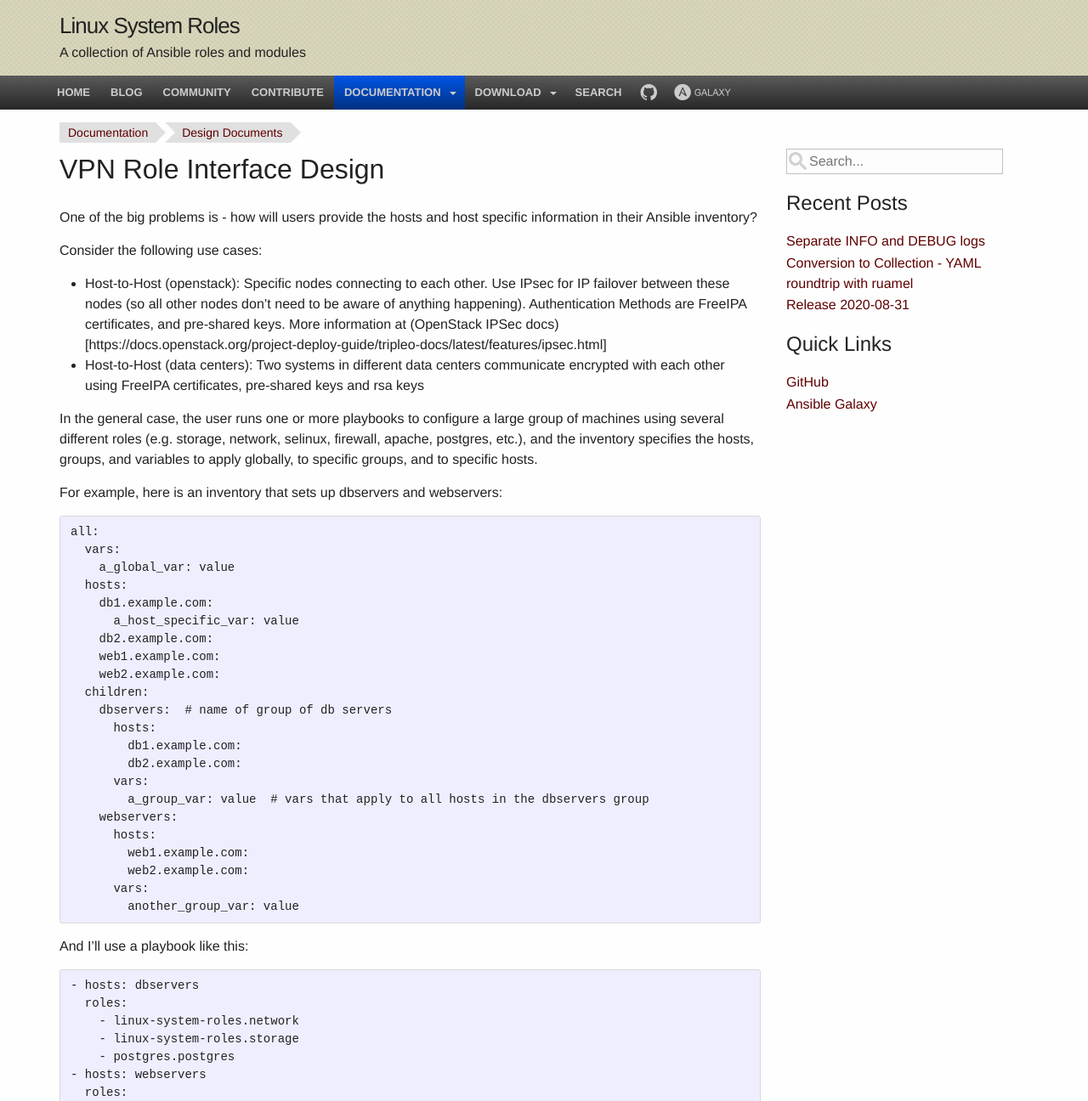
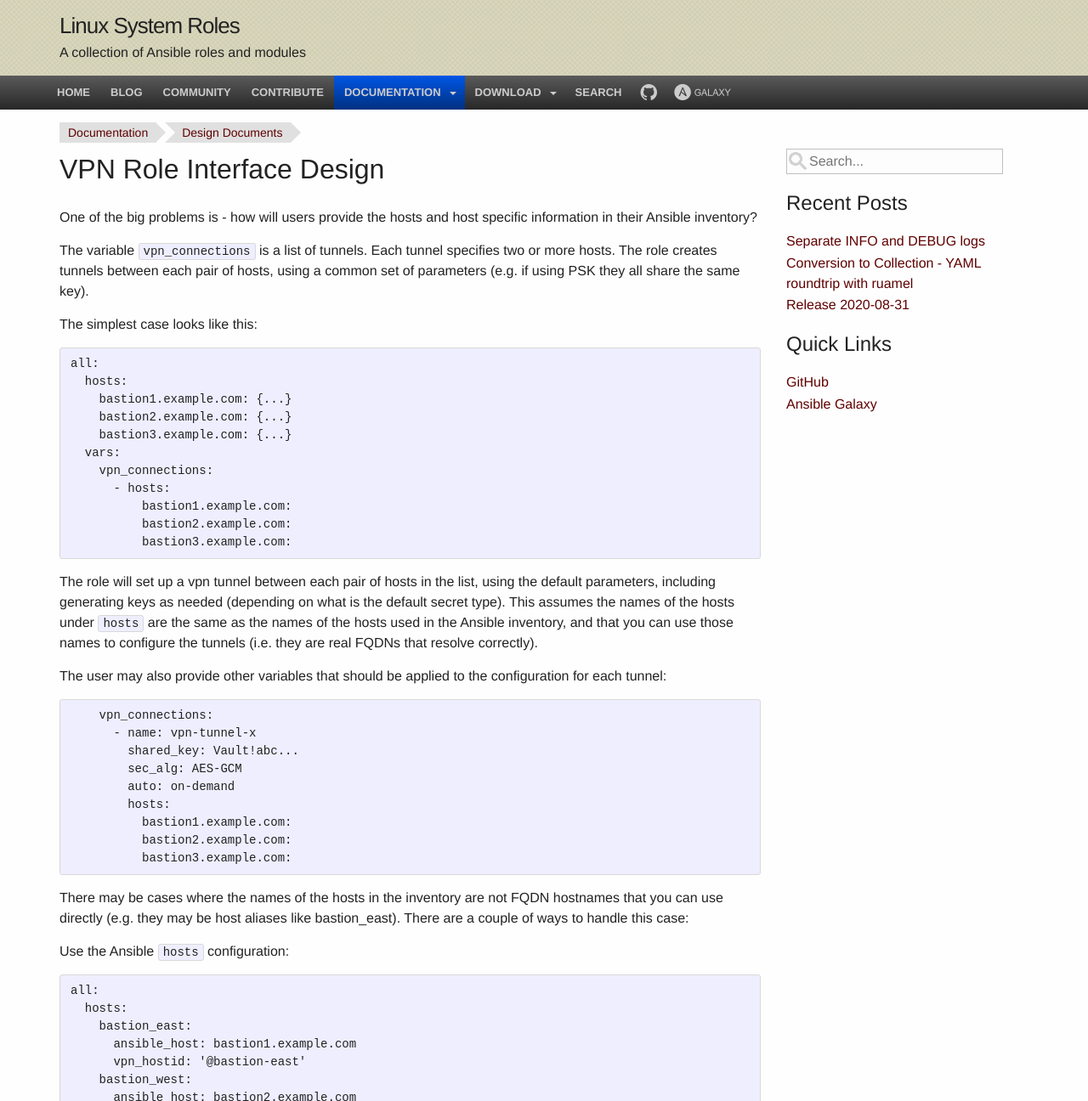
Before and after one commit to linux-system-roles/linux-system-roles.github.io, a Jekyll site: the page built from documentation/design_docs/vpn/vpn_role_interface_design.md, in a window 1280 px wide and 1400 px high, cut to the strip 104-1400 px from the top of the window. Shown: the whole strip at 85% size. Built offline with Jekyll 4.4.1, drawn with Linux system fonts in a browser that asks for light colours; some of the changed text lies outside the part shown.

Commit message:
rework based on discussion with simo

````diff
--- a/documentation/design_docs/vpn/vpn_role_interface_design.md
+++ b/documentation/design_docs/vpn/vpn_role_interface_design.md
@@ -5,238 +5,11 @@ title: VPN Role Interface Design
 One of the big problems is - how will users provide the hosts and host specific
 information in their Ansible inventory?
 
-Consider the following use cases:
+The variable `vpn_connections` is a list of tunnels.  Each tunnel specifies two
+or more hosts.  The role creates tunnels between each pair of hosts, using a
+common set of parameters (e.g. if using PSK they all share the same key).
 
-* Host-to-Host (openstack): Specific nodes connecting to each other. Use IPsec
-  for IP failover between these nodes (so all other nodes don't need to be aware
-  of anything happening). Authentication Methods are FreeIPA certificates, and
-  pre-shared keys. More information at (OpenStack IPSec
-  docs)[https://docs.openstack.org/project-deploy-guide/tripleo-docs/latest/features/ipsec.html]
-* Host-to-Host (data centers): Two systems in different data centers communicate
-  encrypted with each other using FreeIPA certificates, pre-shared keys and rsa
-  keys
-
-In the general case, the user runs one or more playbooks to configure a large
-group of machines using several different roles (e.g. storage, network, selinux,
-firewall, apache, postgres, etc.), and the inventory specifies the hosts,
-groups, and variables to apply globally, to specific groups, and to specific
-hosts.
-
-For example, here is an inventory that sets up dbservers and webservers:
-```yaml
-all:
-  vars:
-    a_global_var: value
-  hosts:
-    db1.example.com:
-      a_host_specific_var: value
-    db2.example.com:
-    web1.example.com:
-    web2.example.com:
-  children:
-    dbservers:  # name of group of db servers
-      hosts:
-        db1.example.com:
-        db2.example.com:
-      vars:
-        a_group_var: value  # vars that apply to all hosts in the dbservers group
-    webservers:
-      hosts:
-        web1.example.com:
-        web2.example.com:
-      vars:
-        another_group_var: value
-```
-And I'll use a playbook like this:
-```yaml
-- hosts: dbservers
-  roles:
-    - linux-system-roles.network
-    - linux-system-roles.storage
-    - postgres.postgres
-- hosts: webservers
-  roles:
-    - linux-system-roles.network
-    - linux-system-roles.storage
-    - apache.apache
-```
-Now, let's add two hosts called bastion1 and bastion2 that we want to setup vpn
-between, using PSK.  Let's also assume that bastion1 is "local" - that is, we
-have Ansible ssh access to it directly, but bastion2 is "remote" - that is, we
-will have to configure it separately e.g. bastion2 is in a different data center
-that will we have to somehow log into to set it up.
-```yaml
-all:
-  vars:
-    a_global_var: value
-  hosts:
-    db1.example.com:
-      a_host_specific_var: value
-    db2.example.com:
-    web1.example.com:
-    web2.example.com:
-    bastion1.example.com:
-      vpn_hostid: '@bastion1'
-      vpn_shared_key: Vault!abc..  #  vault encrypted value
-      vpn_connections:
-        - name: bastion1-bastion2  #  name of conn in ipsec conf
-          remote: bastion2.example.com
-          remoteid: '@bastion2'
-          shared_key: Vault!def..
-  children:
-    dbservers:  # name of group of db servers
-      hosts:
-        db1.example.com:
-        db2.example.com:
-      vars:
-        a_group_var: value  # vars that apply to all hosts in the dbservers group
-    webservers:
-      hosts:
-        web1.example.com:
-        web2.example.com:
-      vars:
-        another_group_var: value
-```
-And I'll use a playbook like this:
-```yaml
-- hosts: dbservers
-  roles:
-    - linux-system-roles.network
-    - linux-system-roles.storage
-    - postgres.postgres
-- hosts: webservers
-  roles:
-    - linux-system-roles.network
-    - linux-system-roles.storage
-    - apache.apache
-- hosts: bastion1.example.com
-  roles:
-    - linux-system-roles.vpn
-```
-We will use a template for ipsec.conf like this (assuming we have some sort of
-loop over all of the vpn_connections array values)
-```
-conn {{ vpn_connections[index].name }}
-    left={{ inventory_hostname }}
-    leftid={{ vpn_hostid }}
-    right={{ vpn_connections[index].remote }}
-    rightid={{ vpn_connections[index].remoteid }}
-# and the shared key comes from vpn_connections[index].shared_key
-```
-expanded:
-```
-conn bastion1-bastion2
-    left=bastion1.example.com
-    leftid=@bastion1
-    right=bastion2.example.com
-    rightid=@bastion2
-```
-We would have to do something similar at the remote site, except we would swap
-the values for local and remote.
-
-If we want all of the vpn connections to use the same encryption algorithms,
-auto behavior, etc. we can set them as global variables in the `all.vars`
-section and refer to them as e.g. `ike={{ vpn_sec_alg }}` in the ipsec conf
-file.
-
-The benefit of this approach is that it is simple - there is one connection, and
-you specify all of the necessary parameters.  The problem is that it doesn't
-scale very well - if you have more than two hosts, representing it this way in
-the inventory gets painful.
-
-This approach can be slightly simplified if we assume all hosts are defined in
-the inventory and can be managed by the same ansible playbook:
-```yaml
-all:
-  hosts:
-    bastion1.example.com:
-      vpn_hostid: '@bastion1'
-      vpn_shared_key: Vault!abc..  #  vault encrypted value
-      vpn_connections:
-        - name: bastion1-bastion2
-          remote: bastion2.example.com
-    bastion2.example.com:
-      vpn_hostid: '@bastion2'
-      vpn_shared_key: Vault!def..  #  vault encrypted value
-      vpn_connections:
-        - name: bastion2-bastion1
-          remote: bastion1.example.com
-        - name: bastion2-bastion3
-          remote: bastion3.example.com
-    bastion3.example.com:
-      vpn_hostid: '@bastion3'
-      vpn_shared_key: Vault!ghi..  #  vault encrypted value
-      vpn_connections:
-        - name: bastion3-bastion2
-          remote: bastion2.example.com
-  children:
-    vpn:
-      bastion1.example.com:
-      bastion2.example.com:
-      bastion3.example.com:
-```
-And I'll use a playbook like this:
-```yaml
-- hosts: vpn
-  roles:
-    - linux-system-roles.vpn
-```
-We can use `hostvars` to look up the parameters of the other hosts:
-```
-set remotehost = vpn_connections[index].remote  #  e.g. bastion2.example.com
-set remotevars = hostvars[remotehost]
-conn {{ vpn_connections[index].name }}
-    left={{ inventory_hostname }}
-    leftid={{ vpn_hostid }}
-    right={{ remotehost }}
-    rightid={{ remotevars.remoteid }}
-# and the shared key comes from remotevars.shared_key
-```
-We could also define `vpn_connections` at the global level, but we would have to
-add some sort of logic to the template so that it would skip setting up tunnels
-to itself (e.g. when `inventory_hostname == remotehost`)
-
-If we wanted to do a full mesh configuration, we would omit the
-`vpn_connections`, and include the logic to skip setting up tunnels to itself.
-```yaml
-all:
-  hosts:
-    bastion1.example.com:
-      vpn_hostid: '@bastion1'
-      vpn_shared_key: Vault!abc..  #  vault encrypted value
-    bastion2.example.com:
-      vpn_hostid: '@bastion2'
-      vpn_shared_key: Vault!def..  #  vault encrypted value
-    bastion3.example.com:
-      vpn_hostid: '@bastion3'
-      vpn_shared_key: Vault!ghi..  #  vault encrypted value
-  children:
-    vpn:
-      bastion1.example.com:
-      bastion2.example.com:
-      bastion3.example.com:
-```
-And I'll use a playbook like this:
-```yaml
-- hosts: vpn
-  roles:
-    - linux-system-roles.vpn
-```
-The vpn role would be called for each host in the group. The vpn role code would
-loop over all hosts defined in the current play, excluding the current host, and
-set up vpn tunnels to all of them:
-```
-for host in all_hosts | reject('==', inventory_hostname)
-set remotevars = hostvars[host]
-conn {{ construct name based on local and remote host properties }}
-    left={{ inventory_hostname }}
-    leftid={{ vpn_hostid }}
-    right={{ host }}
-    rightid={{ remotevars.remoteid }}
-```
-
-For the host-to-host cases where we need to specify the relationships explicitly, we
-can make `vpn_connections` a global variable:
+The simplest case looks like this:
 ```yaml
 all:
   hosts:
@@ -245,90 +18,137 @@ all:
     bastion3.example.com: {...}
   vars:
     vpn_connections:
-      - shared_key: Vault!b1_to_b2_abc..  # PSK - shared between the hosts in the peer group
-        peer1:
-          name: bastion1-bastion2  #  e.g. for libreswan, the name of the conn
-          host: bastion1.example.com
-          hostid: ...
-          ... other host specific params, if any ...
-        peer2:
-          name: bastion2-bastion1
-          host: bastion2.example.com
-          hostid: ...
-      - shared_key: Vault!b2_to_b3_abc..
-        peer1:
-          name: bastion2-bastion3
-          host: bastion2.example.com
-          hostid: ...
-        peer2:
-          name: bastion3-bastion2
-          host: bastion3.example.com
-          hostid: ...
-      - # a peer group for each pair of hosts
+      - hosts:
+          bastion1.example.com:
+          bastion2.example.com:
+          bastion3.example.com:
 ```
-One optimization is that if the `host` is in the inventory in `hostvars[host]`,
-the host specific parameters can be defined in 1 place, under the hostname in
-the global `hosts` section.  If the `host` is not in the inventory (e.g. the
-remote datacenter), all of the parameters must be specified under `peer2`.
+The role will set up a vpn tunnel between each pair of hosts in the list, using
+the default parameters, including generating keys as needed (depending on what
+is the default secret type).  This assumes the names of the hosts under `hosts`
+are the same as the names of the hosts used in the Ansible inventory, and that
+you can use those names to configure the tunnels (i.e. they are real FQDNs that
+resolve correctly).
 
-The pseudo jinja template code in the role and/or ipsec.conf template would look
-like this:
+The user may also provide other variables that should be applied to the
+configuration for each tunnel:
+```yaml
+    vpn_connections:
+      - name: vpn-tunnel-x
+        shared_key: Vault!abc...
+        sec_alg: AES-GCM
+        auto: on-demand
+        hosts:
+          bastion1.example.com:
+          bastion2.example.com:
+          bastion3.example.com:
 ```
-{% for peergroup in vpn_connections %}
-{%   if peergroup.peer1.host == inventory_hostname %}
-{%     set left = peergroup.peer1 %}
-{%     set right = peergroup.peer2 %}
-{%   elif peergroup.peer1.host == inventory_hostname %}
-{%     set left = peergroup.peer2 %}
-{%     set right = peergroup.peer1 %}
-{%   else %}
-{%     continue  # we are not configuring this host %}
-{%   endif %}
-conn {{ left.name }}
-    left={{ inventory_hostname }}
-    leftid={{ left.hostid | d(vpn_hostid) }}
-    leftxxx={{ left.xxxx | d(vpn_xxx) }}
-    right={{ right.host }}
-    rightid={{ right.hostid }}
-    rightxxx={{ right.xxx }}
-    ... other params ...
+There may be cases where the names of the hosts in the inventory are not FQDN
+hostnames that you can use directly (e.g. they may be host aliases like
+bastion_east).  There are a couple of ways to handle this case:
 
-{% endfor %}
-```
-
-In the simplest case, where all of the hosts are in the inventory, and you can
-use global defaults, certs are already in place, or the psk can be dynamically
-generated, and you can construct the connection name for libreswan, the
-inventory would look like this:
+Use the Ansible `hosts` configuration:
 ```yaml
 all:
   hosts:
-    bastion1.example.com: {...}
-    bastion2.example.com: {...}
-    bastion3.example.com: {...}
+    bastion_east:
+      ansible_host: bastion1.example.com
+      vpn_hostid: '@bastion-east'
+    bastion_west:
+      ansible_host: bastion2.example.com
+      vpn_hostid: '@bastion-west'
+    bastion_north:
+      ansible_host: bastion3.example.com
+      vpn_hostid: '@bastion-north'
   vars:
     vpn_connections:
-      - peer1:
-          host: bastion1.example.com
-        peer2:
-          host: bastion2.example.com
-      - peer1:
-          host: bastion2.example.com
-        peer2:
-          host: bastion3.example.com
+      - hosts:
+          bastion_east:
+          bastion_west:
+          bastion_north:
 ```
-We could simplify this further, and say that if you specify a `string` value for
-`peerN` instead of a `dict`, that it is the name of a host:
+The role would lookup the value of the host to use from
+`hostvars[hostname].ansible_host`.  You can specify other variables which are
+always associated with a particular host, like `vpn_hostid`, in the host
+configuration, which would be used for every connection where that host is
+referenced.
+
+You can also specify the host to use directly.  For example, in some cases, the
+host/IP used by Ansible for SSH may not be the same as the host/IP for which you
+want to set up a vpn connection:
 ```yaml
 all:
   hosts:
-    bastion1.example.com: {...}
-    bastion2.example.com: {...}
-    bastion3.example.com: {...}
+    bastion_east:
+      ansible_host: bastion1.example.com # the hostname that Ansible uses
+      vpn_host: 192.168.122.101 # the IP address we want to use for the tunnel
+    bastion_west:
+      ansible_host: bastion2.example.com
+      vpn_host: 192.168.122.102
+    bastion_north:
+      ansible_host: bastion3.example.com
   vars:
     vpn_connections:
-      - peer1: bastion1.example.com
-        peer2: bastion2.example.com
-      - peer1: bastion2.example.com
-        peer2: bastion3.example.com
+      - hosts:
+          bastion_east:
+          bastion_west:
+          bastion_north:
+            vpn_host: 192.168.122.103
 ```
+Note that users can provide the host specific parameters with either the host's
+definition in the Ansible `all.hosts` section, or under each host in the `hosts`
+list under `vpn_connections`.  This gives the admin flexibility in case they
+cannot edit values in one or the other section.
+
+There are a couple of use cases where you cannot use per-host settings in
+`all.hosts`:
+* The hosts are external to the inventory e.g. in a remote datacenter, and you can only set up the local ends of the tunnels.
+```yaml
+all:
+  hosts:
+    bastion_east:
+      ansible_host: bastion1.example.com
+    bastion_west:
+      ansible_host: bastion2.example.com
+  vars:
+    vpn_connections:
+      - hosts:
+          bastion_east:
+          bastion_west:
+          bastion_north: # not in the hosts list
+            vpn_host: 192.168.122.103
+            external: true
+```
+The `external: true` means that we know `bastion_north` is not in the Ansible
+inventory, so do not warn that this host is unknown.  Or perhaps we can assume
+that if the host is not in the list, but sufficient parameters are specified,
+the host is external, and do not warn.  We might also use `external: true` as a
+hint that verification can fail if the remote end of the tunnel is not yet set
+up.
+
+* The hosts have multiple vpn tunnels associated with multiple NICs e.g. some OpenStack and OpenShift use cases:
+```yaml
+all:
+  hosts:
+    bastion_east: {...}
+    bastion_west: {...}
+    bastion_north: {...}
+  vars:
+    vpn_connections:
+      - name: control_plane_vpn
+        hosts:
+          bastion_east:
+            vpn_host: 192.168.122.101 # IP for control plane
+          bastion_west:
+            vpn_host: 192.168.122.102
+          bastion_north:
+            vpn_host: 192.168.122.103
+      - name: data_plane_vpn
+        hosts:
+          bastion_east:
+            vpn_host: 10.0.0.1 # IP for data plane
+          bastion_west:
+            vpn_host: 10.0.0.2
+          bastion_north:
+            vpn_host: 10.0.0.3
+```
````
